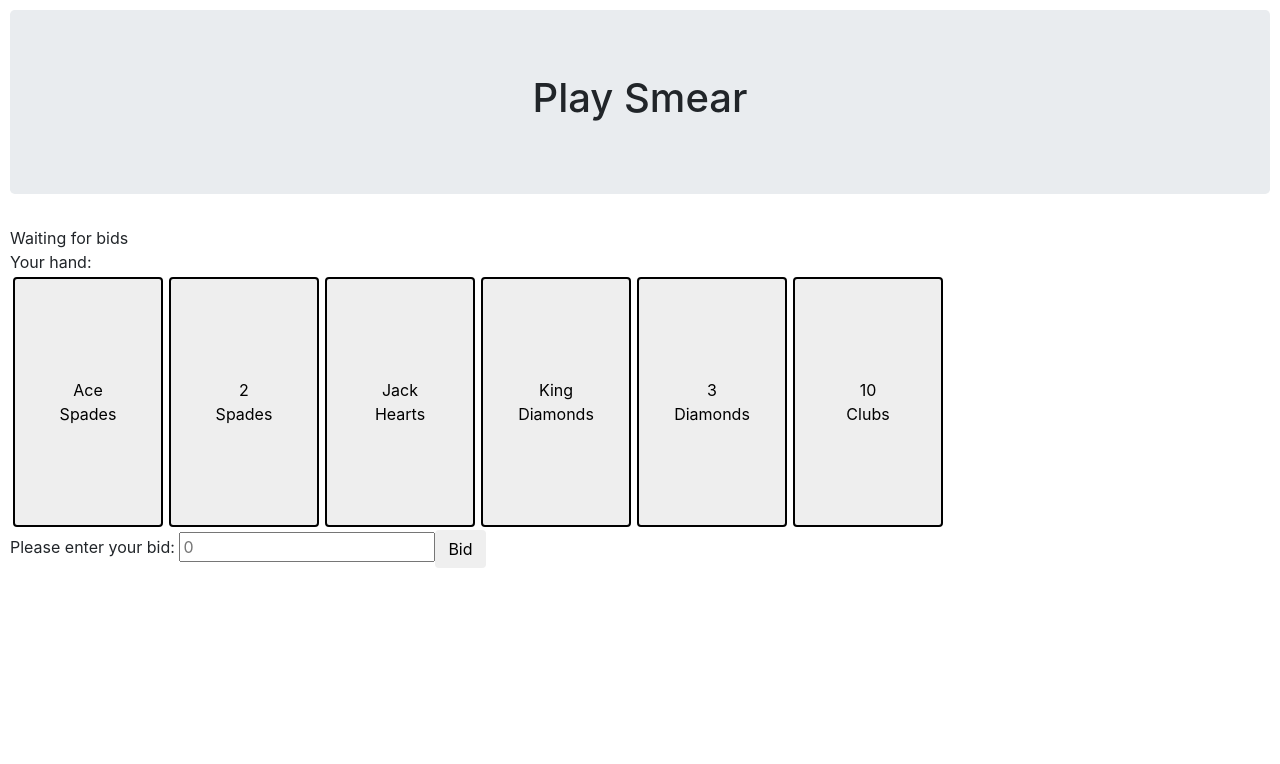
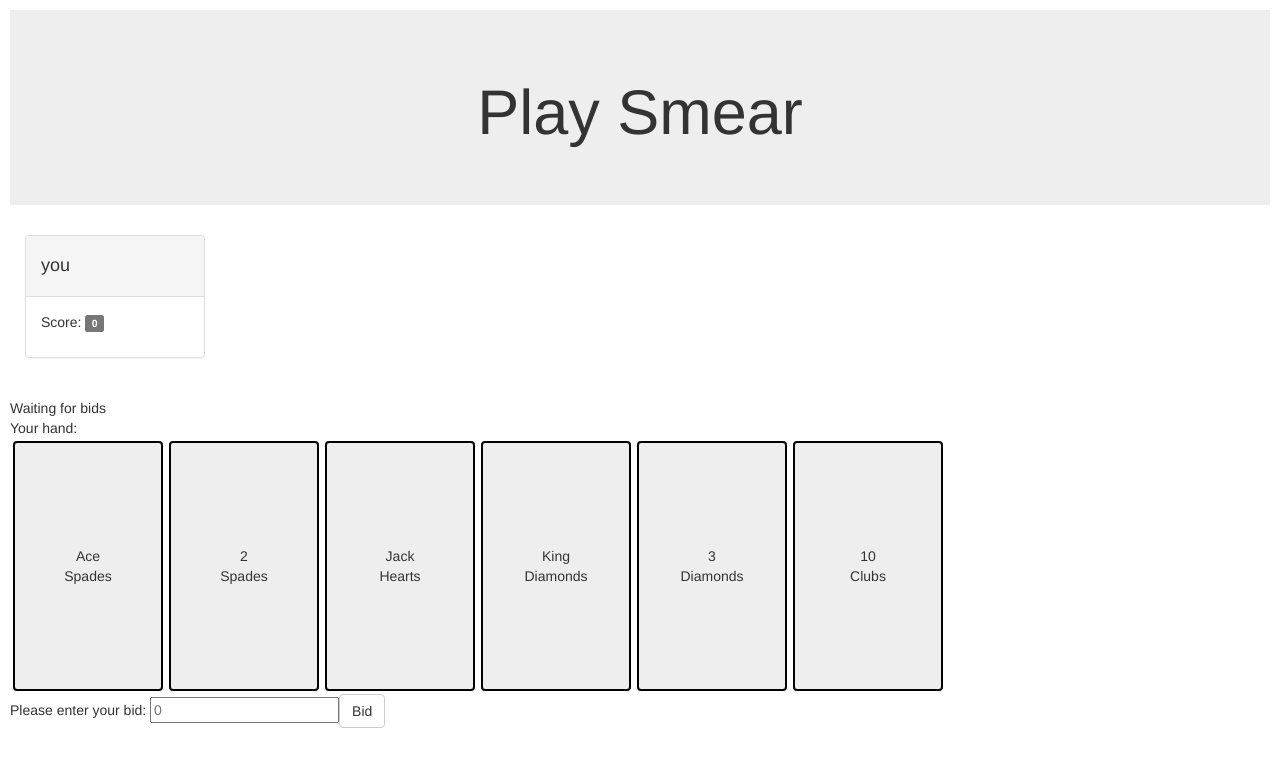
Before and after one commit to mkokotovich/play_smear, an Angular app in the folder front_end/: page /start in a window 1280 px wide. Both pictures are taken after a click on the button "Start new game". Shown: the top 764 px of the page. Built offline with nearby package versions, Linux system fonts and the light colour scheme.

Commit message:
Improved game-status, added game-service

```diff
--- a/front_end/src/app/app.module.ts
+++ b/front_end/src/app/app.module.ts
@@ -10,6 +10,7 @@ import { AppRoutingModule } from './app-routing.module';
 
 import { AppComponent } from './app.component';
 import { BidComponent } from './bid/bid.component';
+import { GameService } from './game.service';
 import { HandComponent } from './hand/hand.component';
 import { HandService } from './hand.service';
 import { PlayHandComponent } from './play-hand/play-hand.component';
@@ -34,7 +35,7 @@ import { GameStatusComponent } from './game-status/game-status.component';
     FormsModule,
     HttpModule
   ],
-  providers: [SmearApiService, HandService],
+  providers: [SmearApiService, HandService, GameService],
   bootstrap: [AppComponent]
 })
 export class AppModule { }
--- /dev/null
+++ b/front_end/src/app/common/player.ts
@@ -0,0 +1,15 @@
+export class Player {
+    name: string;
+    score: number;
+    isMe: boolean;
+
+    constructor(name: string, isMe: boolean) {
+        this.name = name;
+        this.score = 0;
+        this.isMe = isMe;
+    }
+
+    addToScore(hand_score: number):void {
+        this.score += hand_score;
+    }
+}
--- a/front_end/src/app/game-status/game-status.component.html
+++ b/front_end/src/app/game-status/game-status.component.html
@@ -1,3 +1,21 @@
+<div class="container-fluid">
+    <div class="row">
+        <div class="col-md-2"
+             *ngFor="let player of gameService.getPlayers()">
+            <div class="panel panel-default">
+                <div class="panel-heading">
+                    <h4 class="card-title"> {{ player.name }} </h4>
+                </div>
+                <div class="panel-body">
+                    <p class="card-text">
+                        Score: <span class="label label-default"> {{ player.score }} </span>
+                    </p>
+                </div>
+            </div>
+        </div>
+    </div>
+</div>
+<br>
 <div>
     {{ handService.getGameStatus() }}
 </div>
--- a/front_end/src/app/game-status/game-status.component.ts
+++ b/front_end/src/app/game-status/game-status.component.ts
@@ -1,5 +1,6 @@
 import { Component, OnInit } from '@angular/core';
 
+import { GameService } from '../game.service';
 import { HandService } from '../hand.service';
 import { SmearApiService } from '../smear-api.service';
 
@@ -9,12 +10,16 @@ import { SmearApiService } from '../smear-api.service';
   styleUrls: ['./game-status.component.css']
 })
 export class GameStatusComponent implements OnInit {
+    //Local copy just for easy of use
+    private numPlayers: number;
 
     constructor(private handService: HandService,
+                private gameService: GameService,
                 private smearApiService: SmearApiService) {
     }
 
     ngOnInit() {
+        this.numPlayers = this.gameService.getNumPlayers();
     }
 
 }
--- /dev/null
+++ b/front_end/src/app/game.service.ts
@@ -0,0 +1,29 @@
+import { Injectable } from '@angular/core';
+
+import { Player } from './common/player';
+
+@Injectable()
+export class GameService {
+
+    private numPlayers: number;
+    private players: Player[];
+
+    constructor() { }
+
+    setNumPlayers(numPlayers: number):void {
+        this.numPlayers = numPlayers;
+        this.players = new Array<Player>();
+        this.players.push(new Player("you", true));
+        for (var i = 1; i < this.numPlayers; i++) {
+            this.players.push(new Player("player"+i, false));
+        }
+    }
+
+    getPlayers(): Player[] {
+        return this.players;
+    }
+
+    getNumPlayers(): number {
+        return this.numPlayers;
+    }
+}
--- a/front_end/src/app/start-game/start-game.component.ts
+++ b/front_end/src/app/start-game/start-game.component.ts
@@ -1,5 +1,8 @@
 import { Component, OnInit } from '@angular/core';
 import { Router } from '@angular/router';
+
+import { GameService } from '../game.service';
+import { SmearApiService } from '../smear-api.service';
 
 @Component({
   selector: 'app-start-game',
@@ -7,13 +10,18 @@ import { Router } from '@angular/router';
   styleUrls: ['./start-game.component.css']
 })
 export class StartGameComponent implements OnInit {
-    numPlayers:number;
+    private numPlayers:number;
+
+    constructor(private router: Router,
+                private gameService: GameService,
+                private smearApiService: SmearApiService) { }
 
     startGame() {
+        this.gameService.setNumPlayers(this.numPlayers);
         // Send numPlayers to server to start a game, retreive a gameID?
+        //this.smearApiService.startGame(this.numPlayers);
         this.router.navigate(['/play']);
     }
-    constructor(private router: Router) { }
 
     ngOnInit() {
     }
--- a/front_end/src/styles.css
+++ b/front_end/src/styles.css
@@ -1,6 +1,6 @@
 /* You can add global styles to this file, and also import other style files */
-@import url("../node_modules/bootstrap/dist/css/bootstrap.min.css");
-/* @import url("https://maxcdn.bootstrapcdn.com/bootstrap/3.3.7/css/bootstrap.min.css"); */
+/* @import url("../node_modules/bootstrap/dist/css/bootstrap.min.css"); */
+@import url("https://maxcdn.bootstrapcdn.com/bootstrap/3.3.7/css/bootstrap.min.css");
 
 body {
     margin: 10px;
```
Also changed, not shown: 1 other file (tests, documents, lock files or other folders).
